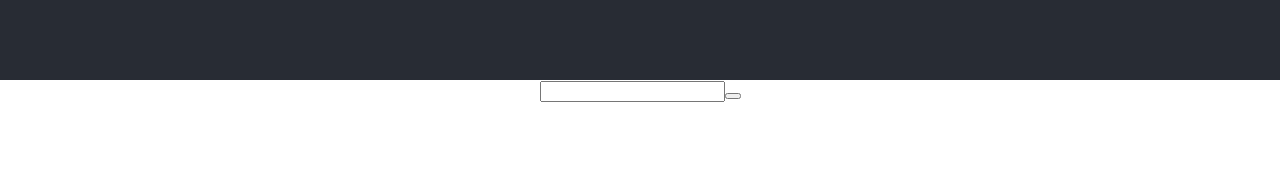
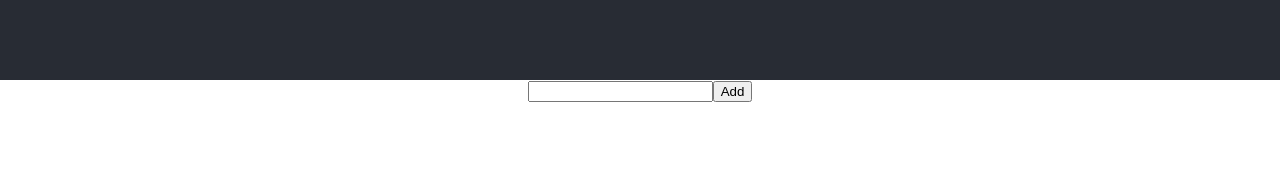
Before and after one commit to skosana721/insert-underscores, a React (Create React App) app in the folder insert-uderscore-app/: page / in a window 1280 px wide. Shown: the top 171 px of the page. Built offline with nearby package versions, Linux system fonts and the light colour scheme.

Commit message:
named the button

```diff
--- a/insert-uderscore-app/src/component/Form.js
+++ b/insert-uderscore-app/src/component/Form.js
@@ -10,7 +10,7 @@ function Form() {
           onChange={(e) => setInputNumber(e.target.value)}
           value={inputNumber}
         />
-        <button type="submit"></button>
+        <button type="submit">Add</button>
       </form>
     </div>
   );
```
